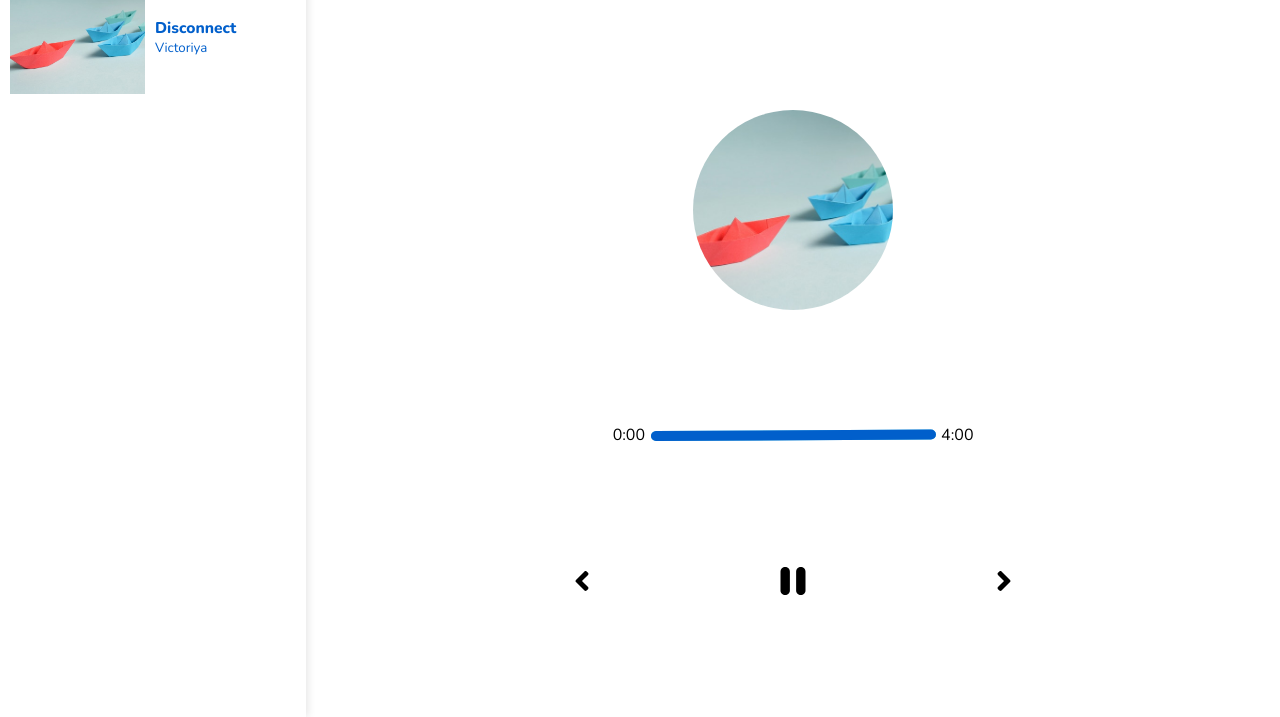
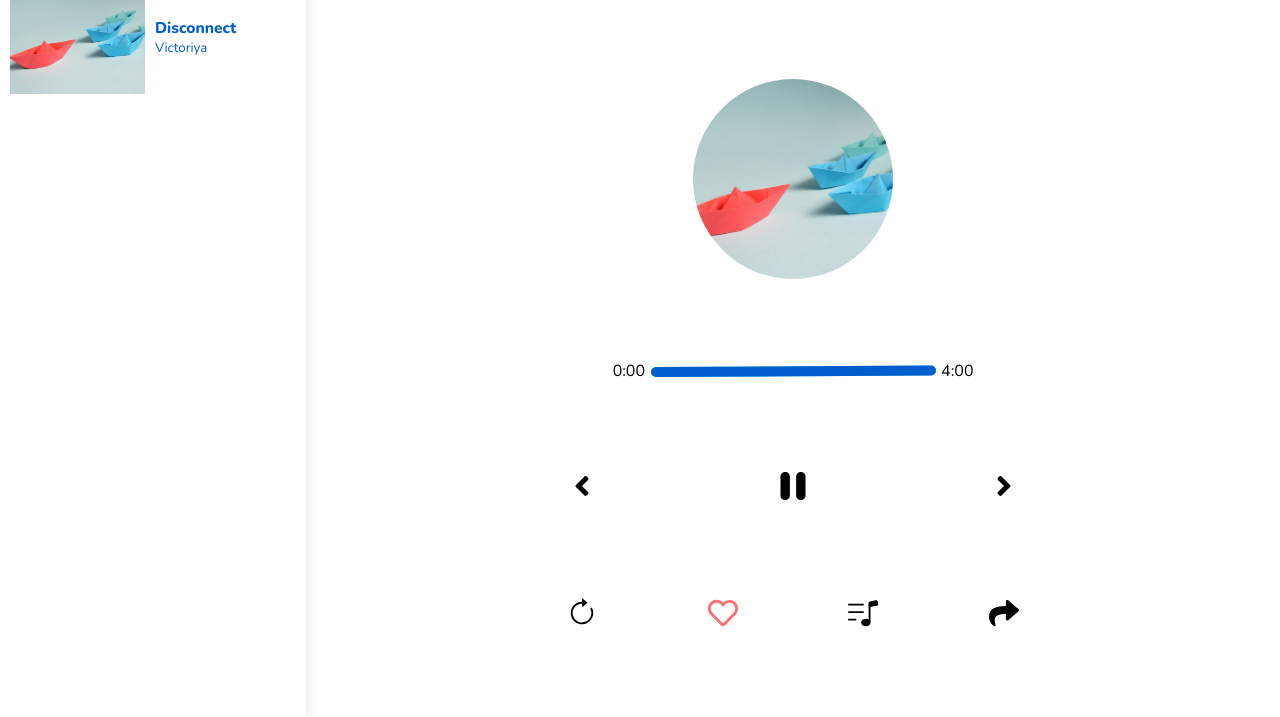
Before and after one commit to HuziTaiwo/codewiththis, a plain HTML site: page index.html in a window 1280 px wide. Shown: the part 83-800 px from the top of the page. Drawn offline with nearby package versions, Linux system fonts and the light colour scheme.

Commit message:
added music-more icons

```diff
--- a/index.html
+++ b/index.html
@@ -58,9 +58,20 @@
           <button>
             <img class="next" src="./icon/next.svg" alt="">
           </button>
-          <!-- <button>
-            <img class="mute" src="./icon/mute.svg" alt="">
-          </button> -->
+        </div>
+        <div class="music-more">
+          <button>
+            <img class="previous" src="./icon/repeat.svg" alt="">
+          </button>
+          <button>
+            <img class="previous" src="./icon/heart-outline.svg" alt="">
+          </button>
+          <button>
+            <img class="previous" src="./icon/music-list.svg" alt="">
+          </button>
+          <button>
+            <img class="previous" src="./icon/share.svg" alt="">
+          </button>
         </div>
       </section>
     </main>
--- a/styles.css
+++ b/styles.css
@@ -112,7 +112,8 @@ aside img {
 .music-indicator span {
   padding: 0 5px;
 }
-.music-controller {
+.music-controller,
+.music-more {
   display: flex;
   justify-content: space-between;
   width: 50%;
@@ -126,7 +127,8 @@ aside img {
   position: absolute;
   left: 0;
 }
-.music-controller button {
+.music-controller button,
+.music-more button {
   cursor: pointer;
   width: 45px;
   height: 45px;
@@ -158,7 +160,8 @@ aside img {
   nav {
     width: 98%;
   }
-  .music-controller {
+  .music-controller,
+  .music-more {
     width: 90%;
   }
 }
```
Also changed, not shown: icon/heart-outline.svg (added), icon/heart.svg (added), icon/music-list.svg (added), icon/repeat.svg (added), icon/share.svg (added).
